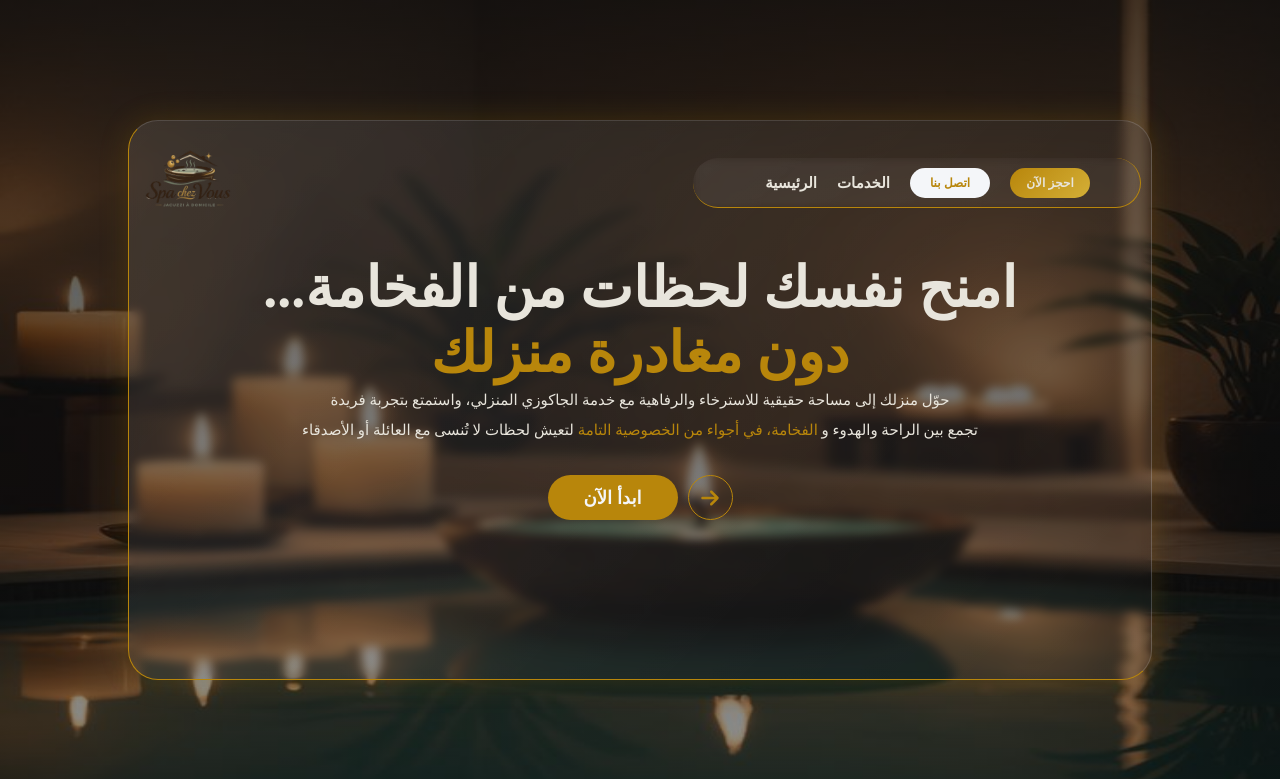
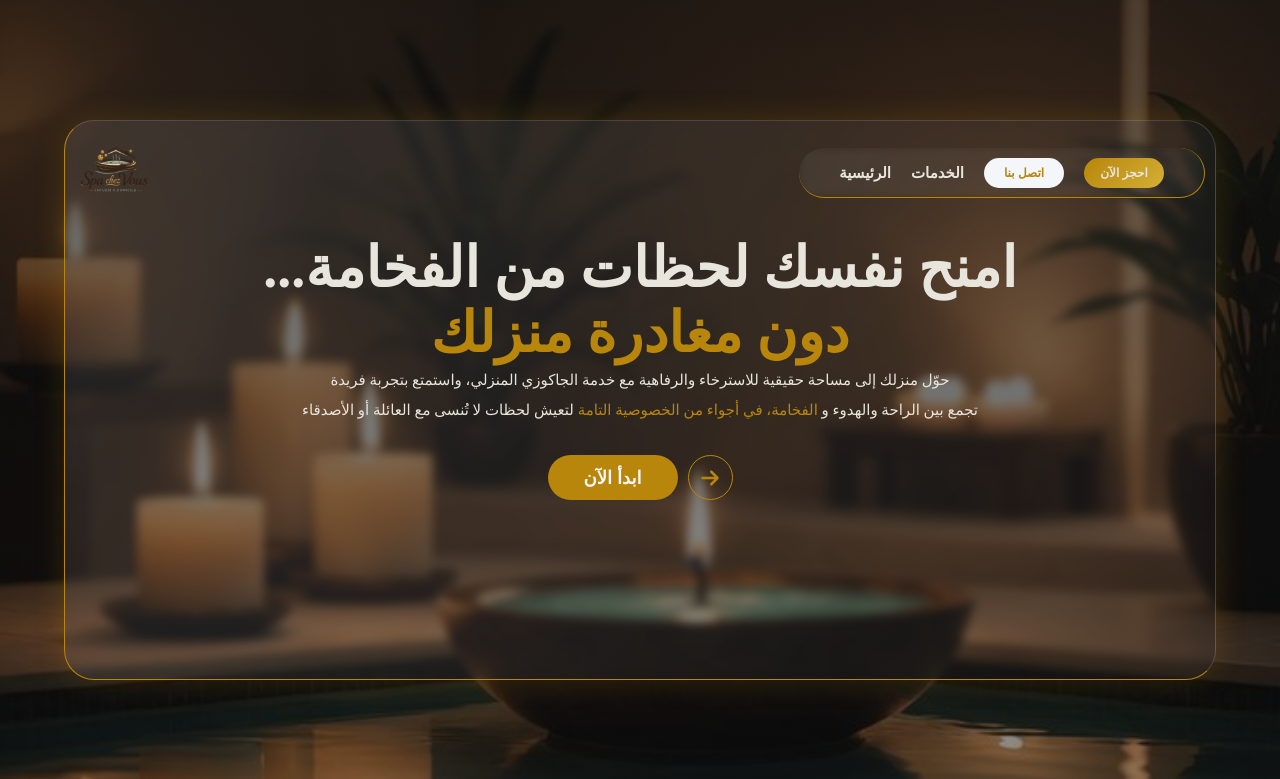
Before and after one commit to Benaliwassila2005/web_development_projrcts, a React (Vite) app: page / in a window 1280 px wide. Shown: the top 779 px of the page. Built offline with nearby package versions, Linux system fonts and the light colour scheme.

Commit message:
css styling

```diff
--- a/admin_dashboard/login.css
+++ b/admin_dashboard/login.css
@@ -18,7 +18,7 @@
 
 .login_form{
 
-    width:380px;
+    width:min(380px,100%);
     background:var(--white);
 
     padding:40px;
@@ -49,6 +49,8 @@
 
 .login_form input{
 
+    width:100%;
+
     padding:14px 16px;
 
     border:1px solid var(--spa-card);
@@ -75,6 +77,8 @@
 }
 
 .login_form button{
+
+    width:100%;
 
     padding:14px;
 
--- a/components/header_folder/top_header.css
+++ b/components/header_folder/top_header.css
@@ -1,5 +1,3 @@
-
-
 
 *{
     margin: 0;
@@ -7,288 +5,335 @@
     box-sizing: border-box;
 }
 
-
-
-
-/*  Palette 1  */
-
-
+/* Palette */
 
 :root {
-  --background:        #F4F6F9;  /* page background, main layout bg */
-  --surface:           #EAF0F6;  /* cards, sections, input fields, navbar bg */
-  --navy-deep:         #1B2A4A;  /* headings, footer bg, hero overlay */
-  --navy-mid:          #2B4478;  /* primary buttons bg, active nav links */
-  --sky-blue:          #4A7FB5;  /* secondary buttons, icons, dividers, badges */
-  --gold-accent:       #B8860B;  /* CTA buttons, price tags, star ratings, borders */
-  --gold-light:        #E8C06A;  /* button hover state, highlighted text, underlines */
-  --text-primary:      #1B2A4A;  /* all headings h1 h2 h3, bold text */
-  --text-secondary:    #4A5568;  /* body text, paragraphs, descriptions, labels */
-  --white:            #FFFFFF;  /* text on dark buttons, card bg, navbar text */
-    --ivory:          #E8E5DC;
-  --soft-beige:       #D8C8BC;
-  --grey-brown:       #6B6258;
-  --deep-charcoal:    #2E2D2A;
-  --mist-green-gray:  #7D8580;
+  --background: #F4F6F9;
+  --surface: #EAF0F6;
+  --navy-deep: #1B2A4A;
+  --navy-mid: #2B4478;
+  --sky-blue: #4A7FB5;
+  --gold-accent: #B8860B;
+  --gold-light: #E8C06A;
+  --text-primary: #1B2A4A;
+  --text-secondary: #4A5568;
+  --white: #FFFFFF;
+
+  --ivory: #E8E5DC;
+  --soft-beige: #D8C8BC;
+  --grey-brown: #6B6258;
+  --deep-charcoal: #2E2D2A;
+  --mist-green-gray: #7D8580;
   --dark-forest-gray: #34413D;
-  --foggy-blue-gray:  #8E9A9A;
+  --foggy-blue-gray: #8E9A9A;
 
-  --spa-background:   #F4F1EA;
-  --spa-card:         #DCCFC0;
-  --spa-sage:         #7C8B7A;
-  --spa-forest:       #24332D;
-  --spa-gold:         #B89B5E;
-  --spa-text:         #2B2925;
-  --brown-color:      #522e24;
-  --light-brown :     #804d3b;
+  --spa-background: #F4F1EA;
+  --spa-card: #DCCFC0;
+  --spa-sage: #7C8B7A;
+  --spa-forest: #24332D;
+  --spa-gold: #B89B5E;
+  --spa-text: #2B2925;
 
-
+  --brown-color: #522e24;
+  --light-brown: #804d3b;
 }
 
-/* swiper styles */
-
+/* Hero */
 
 .container_image{
 
-   height: 100vh;
-   background-repeat: no-repeat;
-   background-size: 100% 100%;
-   background-position: center bottom;
-   background-attachment: fixed;
-   color: var(--cls-background);
-   position: relative;
-
+   min-height:100vh;
+   background-repeat:no-repeat;
+   background-size:cover;
+   background-position:center;
+   color:var(--cls-background);
+   position:relative;
 
 }
 
 .container_blur{
 
-  width: 80%;
-  height: 70vh;
-  background-color: rgba(255,255,255, 0.03);
+  width:min(90%,1200px);
+  min-height:70vh;
+
+  background-color:rgba(255,255,255,.03);
+
   background:linear-gradient(
    135deg,
    rgba(255,255,255,.10),
    rgba(255,255,255,.02)
   );
 
-  border : 1px solid rgba(255,255,255,.15);
+  border:1px solid rgba(255,255,255,.15);
 
-  box-shadow:
+  box-shadow:0 20px 60px rgba(0,0,0,.45);
 
-     0 20px 60px rgba(0,0,0,.45);
-     border-left: 1px solid var(--gold-accent);
-     border-bottom: 1px solid var(--gold-accent);
+  border-left:1px solid var(--gold-accent);
+  border-bottom:1px solid var(--gold-accent);
 
+  backdrop-filter:blur(5px);
+  -webkit-backdrop-filter:blur(5px);
 
-  backdrop-filter: blur(5px);
-  -webkit-backdrop-filter: blur(5px);
-  border-radius: 30px;
-  position: absolute;
-  top: 50%;
-  left: 50%;
-  transform: translate(-50%,-50%);
-  display: flex;
-  flex-direction: column;
- box-shadow: 0 0 30px rgba(184, 134, 11, 0.2);
+  border-radius:30px;
+
+  position:absolute;
+  top:50%;
+  left:50%;
+  transform:translate(-50%,-50%);
+
+  display:flex;
+  flex-direction:column;
+
+  box-shadow:0 0 30px rgba(184,134,11,.2);
+
 }
 
-
-
+/* Navigation */
 
 .nav_bar{
 
-
-  display: flex;
-  justify-content: space-between;
-  align-items: center;
-}
-
-.nav_bar {
-  margin: 10px;
+  display:flex;
+  justify-content:space-between;
+  align-items:center;
+  margin:10px;
 
 }
 
 .nav_bar .logo img{
-  width: auto;
-  height: 100px;
 
+  max-width:100%;
+  height:80px;
+  width:auto;
 
 }
+
 .nav_list{
-    background: rgba(255, 255, 255, 0.0);
-  backdrop-filter: blur(5px);
-  -webkit-backdrop-filter: blur(5px);
 
-  border-right: 1px solid var(--gold-accent);
-  border-bottom: 1px solid var(--gold-accent);
+  background:rgba(255,255,255,0);
 
+  backdrop-filter:blur(5px);
+  -webkit-backdrop-filter:blur(5px);
 
-  height: 50px;
-  width: 35vw;
-  border-radius: 30px;
+  border-right:1px solid var(--gold-accent);
+  border-bottom:1px solid var(--gold-accent);
 
-  display: flex;
-  justify-content: flex-end;
-  align-items: center;
+  min-height:50px;
+  width:auto;
+  padding:0 20px;
+
+  border-radius:30px;
+
+  display:flex;
+  justify-content:flex-end;
+  align-items:center;
+
 }
 
 .nav_list nav{
 
- padding-right: 50px;
-  display: flex;
-  gap: 20px;
-  display: flex;
-  justify-content: center;
-  align-items: center;
+  padding:0 20px;
+
+  display:flex;
+  gap:20px;
+  justify-content:center;
+  align-items:center;
+
 }
 
 .nav_list nav a{
-  text-decoration: none;
-  color:var(--ivory) ;
-  font-size: 15px;
-  font-weight: bold;
-}
 
-
-/* contact button  */
-
-.nav_list nav  #contact_btn{
-    width: 80px;
-    height: 30px;
-    padding: 6px 16px;
-    border-radius: 15px;
-    font-size: 12px;
-    cursor: pointer;
-    font-weight: bold;
-    border: none;
-    background-color:var(--background);
-    color: var(--gold-accent);
+  text-decoration:none;
+  color:var(--ivory);
+  font-size:15px;
+  font-weight:bold;
 
 }
 
+/* Buttons */
 
-/* book button */
+.nav_list nav #contact_btn{
 
-.nav_list nav  #book_btn{
-     width: 80px;
-    height: 30px;
-    padding: 6px 16px;
+    width:80px;
+    height:30px;
+
+    padding:6px 16px;
+
+    border-radius:15px;
+
+    font-size:12px;
+
+    cursor:pointer;
+
+    font-weight:bold;
+
     border:none;
-    background-color:#3E2723;
-    border-radius: 15px;
-    font-size: 12px;
-    cursor: pointer;
-    font-weight: bold;
+
+    background-color:var(--background);
+
+    color:var(--gold-accent);
+
+}
+
+.nav_list nav #book_btn{
+
+    width:80px;
+    height:30px;
+
+    padding:6px 16px;
+
+    border:none;
+
+    border-radius:15px;
+
+    font-size:12px;
+
+    cursor:pointer;
+
+    font-weight:bold;
+
     color:var(--ivory);
 
-    background: linear-gradient(
+    background:linear-gradient(
         135deg,
         #B8860B,
         #D4AF37
     );
 
+}
+
+.nav_list nav #contact_btn:hover{
+
+   background-color:var(--background);
+   color:var(--gold-accent);
 
 }
 
+/* Text */
 
-.nav_list nav #contact_btn:hover{
-   background-color:var(--background);
-   color: var(--gold-accent);
-}
+.text_content{
 
-/* text content div styling */
+  display:flex;
+  flex-direction:column;
 
+  justify-content:center;
+  align-items:center;
 
-.text_content {
+  text-align:center;
 
-  display: flex;
-  flex-direction: column;
-  justify-content: center;
-  align-items: center;
-  text-align: center;
-  padding: 10px;
-  color: var(--background);
+  padding:10px;
+
+  color:var(--background);
+
 }
 
 .text_content h1{
-  color: var(--ivory);
-  letter-spacing: 5px;
-  font-size: 3.5rem;
-    font-weight: 700;
-    letter-spacing: 0;
+
+  color:var(--ivory);
+
+  font-size:clamp(2rem,6vw,3.5rem);
+
+  font-weight:700;
+
+  letter-spacing:0;
 
 }
 
 .text_content h1 span{
-  color: var(--gold-accent);
+
+  color:var(--gold-accent);
+
 }
 
 .text_content p{
-  font-size: 15px;
-  color: var(--ivory);
-  letter-spacing: 5px;
-  padding-bottom: 10px;
+
+  font-size:clamp(14px,2vw,15px);
+
+  color:var(--ivory);
+
+  padding-bottom:10px;
+
   line-height:2;
+
   max-width:700px;
+
   letter-spacing:0;
+
 }
 
 .text_content p span{
-  color: var(--gold-accent);
-}
 
-/* start now button  */
-
-.text_content  #start_btn{
-
-    width: 130px;
-    height: 45px;
-    padding: 6px 16px;
-    border:none;
-    background-color:var(--gold-accent);
-    color: var(--background);
-    border-radius: 25px;
-    font-size: 18px;
-    cursor: pointer;
-    font-weight: bold;
-    margin-top: 20px;
+  color:var(--gold-accent);
 
 }
 
-/* start now div styling  */
+/* Start Button */
+
+.text_content #start_btn{
+
+    width:130px;
+    height:45px;
+
+    padding:6px 16px;
+
+    border:none;
+
+    background-color:var(--gold-accent);
+
+    color:var(--background);
+
+    border-radius:25px;
+
+    font-size:18px;
+
+    cursor:pointer;
+
+    font-weight:bold;
+
+    margin-top:20px;
+
+}
 
 .start_now{
 
-  display: flex;
-  align-items: center;   /* Vertically aligns the text and icon */
-  justify-content: center;
-  gap: 10px;
+  display:flex;
+  align-items:center;
+  justify-content:center;
+
+  gap:10px;
+
 }
 
 .start_now span{
-  display: block;
-    margin-top: 20px;
 
-  width: 45px;
-  height: 45px;
-  border-radius: 50%;
-  background-color: transparent;
-  border: 1px solid var(--gold-accent);
-    display: flex;
-  align-items: center;   /* Vertically aligns the text and icon */
-  justify-content: center;
+  margin-top:20px;
+
+  width:45px;
+  height:45px;
+
+  border-radius:50%;
+
+  background-color:transparent;
+
+  border:1px solid var(--gold-accent);
+
+  display:flex;
+  justify-content:center;
+  align-items:center;
 
 }
 
 .start_now span svg{
-  fill: var(--gold-accent);
-  font-size: 20px;
+
+  fill:var(--gold-accent);
+
+  font-size:20px;
 
 }
 
 #start_btn{
+
     transition:.35s;
+
 }
 
 #start_btn:hover{
@@ -296,17 +341,15 @@
     transform:translateY(-4px);
 
     box-shadow:0 15px 35px rgba(184,134,11,.45);
+
 }
-
 
 .gold_text{
 
+    color:var(--ivory);
 
-
-    color: var(--ivory);
     transform:translateY(-4px);
 
     box-shadow:0 15px 35px rgba(184,134,11,.7);
 
-
 }
```
Lines whose indentation alone changed are shown as unchanged.
